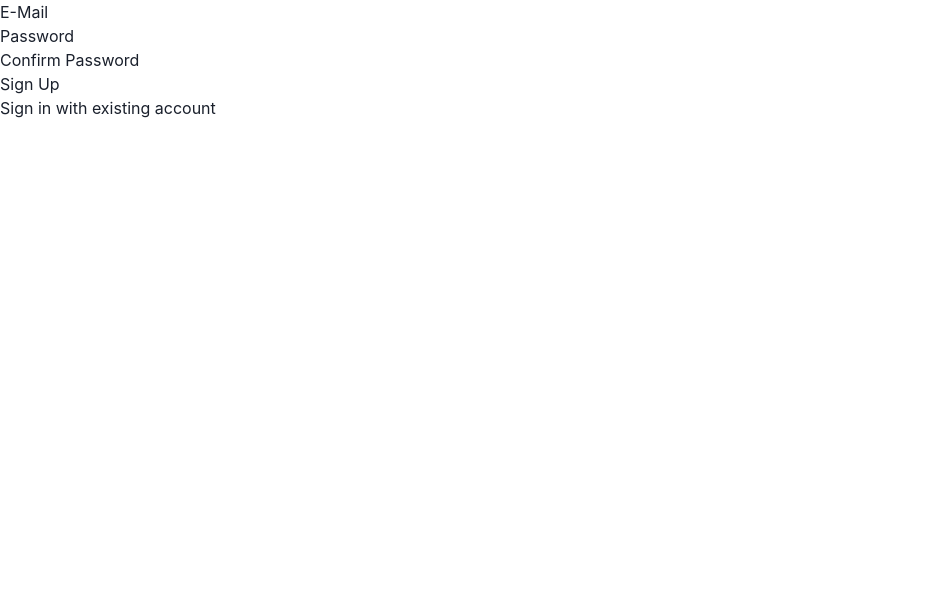
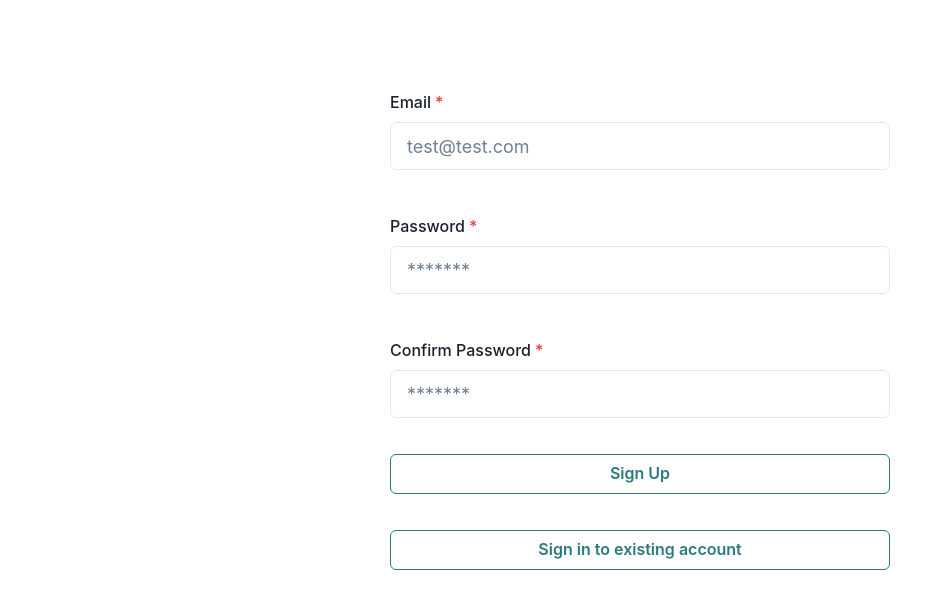
Before and after one commit to andrewass/auth-server, a React (Create React App) app in the folder auth-frontend/: page /authentication in a window 1280 px wide. Both pictures are taken after typing "name@example.com", "Sample123" into the empty fields and a click on the button "Create new account". Shown: the top 608 px of the page, without its empty margins (0-952 px from the left). Built offline with nearby package versions, Linux system fonts and the light colour scheme; what react-oidc-context would draw is missing.

Commit message:
Added editable list of redirect uris

```diff
--- a/auth-frontend/src/client/registration/ClientRegistrationForm.tsx
+++ b/auth-frontend/src/client/registration/ClientRegistrationForm.tsx
@@ -1,19 +1,31 @@
-import {Button, FormControl, FormLabel, Input, Select, Stack} from "@chakra-ui/react";
+import {Button, FormControl, FormLabel, HStack, Input, Select, Stack, Tag, TagCloseButton} from "@chakra-ui/react";
 import React, {useState} from "react";
 
 const ClientRegistrationForm = () => {
     const [clientName, setClientName] = useState("")
     const [applicationType] = useState([])
-    const [redirectUris] = useState([])
+    const [redirectUris, setRedirectUris] = useState<string[]>([])
     const [tokenEndpointAuthMethod] = useState()
 
     const submitSignIn = (event: React.FormEvent<HTMLElement>) => {
 
     }
 
+    const removeRedirectUri = (index: number) => {
+        redirectUris.splice(index, 1)
+        setRedirectUris([...redirectUris])
+    }
+
+    const addUriIfSpaceIsPressed = (event: React.KeyboardEvent<HTMLInputElement>) => {
+        if (event.key === " " && event.target.value !== "") {
+            setRedirectUris([...redirectUris].concat([event.target.value]))
+            event.target.value = "";
+        }
+    }
+
     return (
-        <form onSubmit={submitSignIn} method="POST">
-            <Stack maxWidth={500} margin="auto" spacing={5} marginTop={15}>
+        <form onSubmit={submitSignIn}>
+            <Stack maxWidth={1000} margin="auto" spacing={5} marginTop={15}>
                 <FormControl>
                     <FormLabel>Application types</FormLabel>
                     <Select placeholder='Select application types'>
@@ -24,7 +36,20 @@ const ClientRegistrationForm = () => {
                 </FormControl>
 
                 <FormControl>
-                    <Button variant="outline" colorScheme="teal" type="submit">
+                    <FormLabel>Redirect URIs</FormLabel>
+                    <Input placeholder="Add redirect uri" onKeyUp={event => addUriIfSpaceIsPressed(event)}/>
+                    <HStack spacing={4} marginTop={2}>
+                        {redirectUris.map((uri, index) => (
+                            <Tag key={index}>
+                                {uri}
+                                <TagCloseButton onClick={() => removeRedirectUri(index)}/>
+                            </Tag>
+                        ))}
+                    </HStack>
+                </FormControl>
+
+                <FormControl>
+                    <Button variant="outline" type="submit" colorScheme="teal" onSubmit={submitSignIn}>
                         Sign In
                     </Button>
                 </FormControl>
--- a/auth-frontend/src/user/account/UserAccount.tsx
+++ b/auth-frontend/src/user/account/UserAccount.tsx
@@ -1,6 +1,7 @@
 import {Flex, IconButton, Spacer, Tab, TabList, TabPanel, TabPanels, Tabs} from "@chakra-ui/react";
 import {BiLogOut} from "react-icons/bi";
 import {useAuth} from "react-oidc-context";
+import ClientRegistrationForm from "../../client/registration/ClientRegistrationForm";
 
 const UserAccount = () => {
 
@@ -14,7 +15,9 @@ const UserAccount = () => {
                     <Tab>User settings</Tab>
                 </TabList>
                 <TabPanels>
-                    <TabPanel></TabPanel>
+                    <TabPanel>
+                        <ClientRegistrationForm/>
+                    </TabPanel>
                     <TabPanel></TabPanel>
                 </TabPanels>
             </Tabs>
--- a/auth-frontend/src/user/authentication/SignIn.tsx
+++ b/auth-frontend/src/user/authentication/SignIn.tsx
@@ -1,6 +1,6 @@
 import React, {useState} from "react";
 import {signInUser} from "../userApi";
-import {Button, FormControl, FormLabel, Input} from "@chakra-ui/react";
+import {Button, FormControl, FormLabel, Input, Stack} from "@chakra-ui/react";
 
 interface Props {
     setDisplaySignUp: (value: boolean) => void
@@ -19,8 +19,8 @@ const SignIn = ({setDisplaySignUp, redirectToPage}: Props) => {
     }
 
     return (
-        <>
-            <form onSubmit={submitSignIn}>
+        <form onSubmit={submitSignIn}>
+            <Stack maxWidth={500} margin="auto" spacing={5} marginTop={90}>
                 <FormControl isRequired>
                     <FormLabel>Email</FormLabel>
                     <Input type="email" placeholder="test@test.com" size="lg" autoComplete="off"
@@ -35,12 +35,11 @@ const SignIn = ({setDisplaySignUp, redirectToPage}: Props) => {
                 <Button variant="outline" colorScheme="teal" type="submit" width="full" mt={4}>
                     Sign In
                 </Button>
-                <Button variant="outline" colorScheme="teal" width="full"
-                        onClick={() => setDisplaySignUp(true)} mt={4}>
+                <Button variant="outline" colorScheme="teal" onClick={() => setDisplaySignUp(true)} mt={4}>
                     Create new account
                 </Button>
-            </form>
-        </>
+            </Stack>
+        </form>
     )
 }
 
--- a/auth-frontend/src/user/authentication/SignUp.tsx
+++ b/auth-frontend/src/user/authentication/SignUp.tsx
@@ -1,5 +1,6 @@
 import React, {useState} from "react";
 import {signUpUser} from "../userApi";
+import {Button, FormControl, FormLabel, Input, Stack} from "@chakra-ui/react";
 
 interface Props {
     setDisplaySignUp: (value: boolean) => void
@@ -23,30 +24,32 @@ const SignUp = ({setDisplaySignUp, redirectToPage}: Props) => {
     }
 
     return (
-        <>
-            <form onSubmit={submitSignUp}>
-                <div>
-                    <label>E-Mail</label>
-                    <input type="email" onChange={(e) => setEmail(e.target.value)}/>
-                </div>
-                <div>
-                    <label>Password</label>
-                    <input type="password" onChange={(e) => setPassword(e.target.value)}/>
-                </div>
-                <div>
-                    <label>Confirm Password</label>
-                    <input type="password" onChange={(e) => setConfirmedPassword(e.target.value)}/>
-                </div>
-                <div>
-                    <button type="submit">Sign Up</button>
-                </div>
-            </form>
-            <div>
-                <button onClick={() => setDisplaySignUp(false)}>
-                    Sign in with existing account
-                </button>
-            </div>
-        </>
+        <form onSubmit={submitSignUp}>
+            <Stack maxWidth={500} margin="auto" spacing={5} marginTop={90}>
+                <FormControl isRequired>
+                    <FormLabel>Email</FormLabel>
+                    <Input type="email" placeholder="test@test.com" size="lg" autoComplete="off"
+                           onChange={event => setEmail(event.currentTarget.value)}
+                    />
+                </FormControl>
+                <FormControl isRequired mt={6}>
+                    <FormLabel>Password</FormLabel>
+                    <Input type="password" placeholder="*******" size="lg" autoComplete="off"
+                           onChange={event => setPassword(event.currentTarget.value)}/>
+                </FormControl>
+                <FormControl isRequired mt={6}>
+                    <FormLabel>Confirm Password</FormLabel>
+                    <Input type="password" placeholder="*******" size="lg" autoComplete="off"
+                           onChange={event => setConfirmedPassword(event.currentTarget.value)}/>
+                </FormControl>
+                <Button variant="outline" colorScheme="teal" type="submit" mt={4}>
+                    Sign Up
+                </Button>
+                <Button variant="outline" colorScheme="teal" onClick={() => setDisplaySignUp(false)} mt={4}>
+                    Sign in to existing account
+                </Button>
+            </Stack>
+        </form>
     )
 }
 
```
